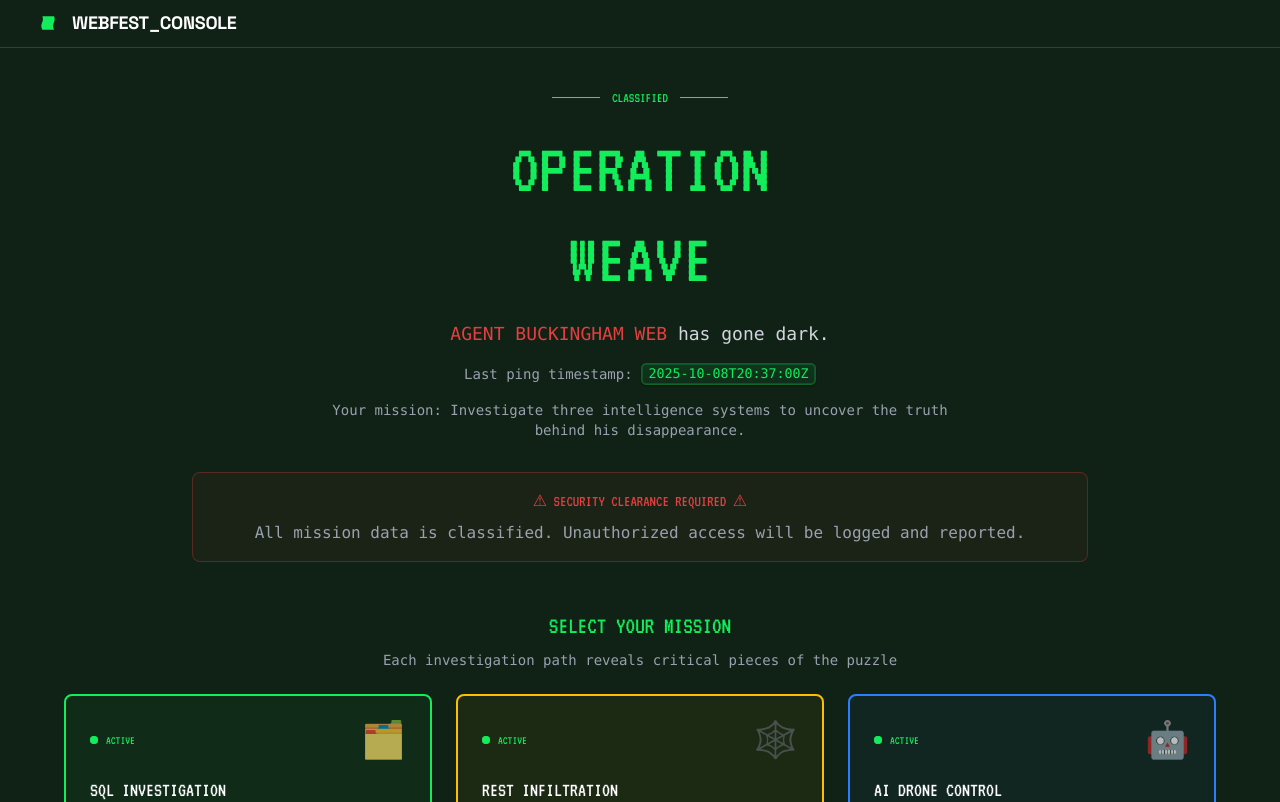
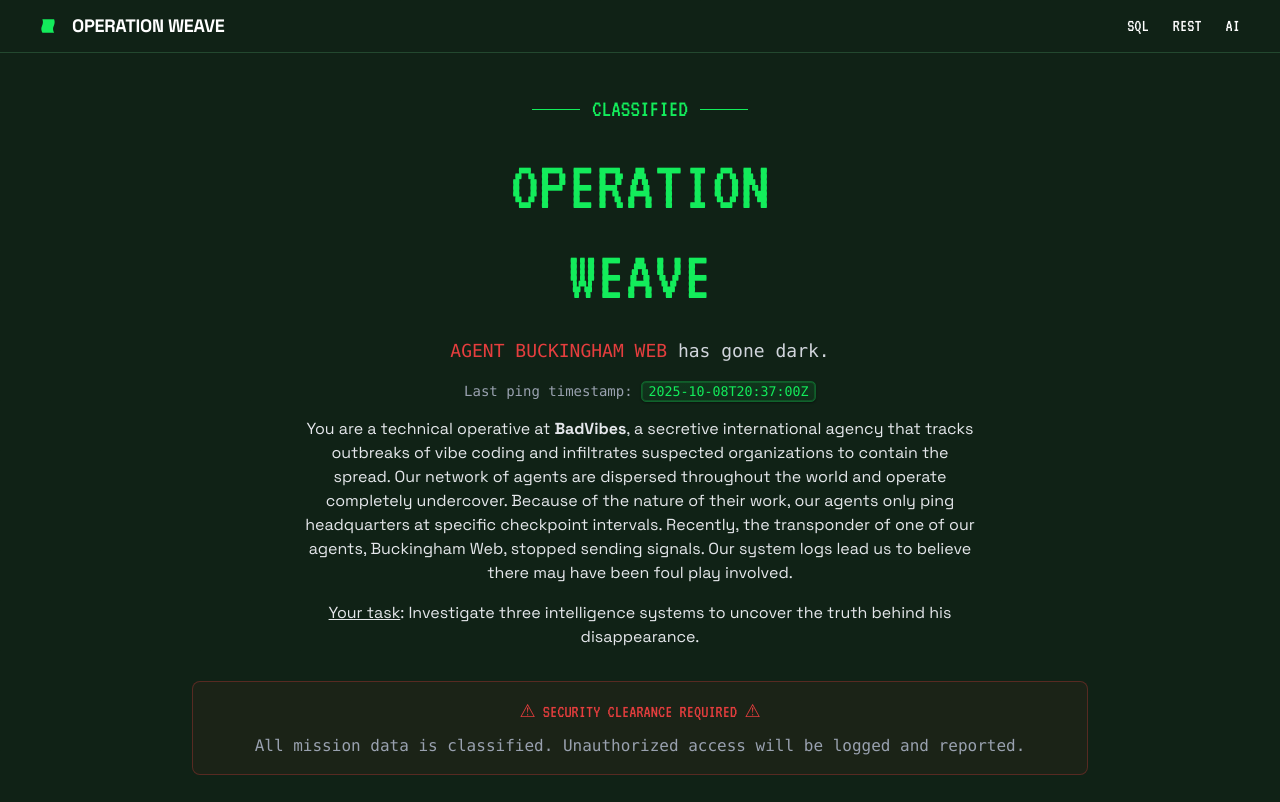
Before and after one commit to weblabsuw/event2_2025, a SvelteKit app: page / in a window 1280 px wide. Shown: the top 802 px of the page. Built offline with nearby package versions, Linux system fonts and the light colour scheme.

Commit message:
Add navigation header

```diff
--- a/src/lib/components/Header.svelte
+++ b/src/lib/components/Header.svelte
@@ -1,17 +1,42 @@
+<script>
+</script>
+
 <header
 	class="flex items-center justify-between border-b border-solid border-b-[#23482f] px-10 py-3 whitespace-nowrap"
 >
-	<div class="flex items-center gap-4 text-white">
+	<div class="flex items-center text-white">
+		<a class="contents" href="/">
 			<div class="size-4 text-primary">
-			<svg fill="none" viewBox="0 0 48 48" xmlns="http://www.w3.org/2000/svg">
+				<svg viewBox="0 0 48 48" xmlns="http://www.w3.org/2000/svg">
 					<path
 						d="M42.4379 44C42.4379 44 36.0744 33.9038 41.1692 24C46.8624 12.9336 42.2078 4 42.2078 4L7.01134 4C7.01134 4 11.6577 12.932 5.96912 23.9969C0.876273 33.9029 7.27094 44 7.27094 44L42.4379 44Z"
 						fill="currentColor"
 					></path>
 				</svg>
 			</div>
-		<h2 class="font-display text-lg leading-tight font-bold tracking-[-0.015em] text-white">
-			WEBFEST_CONSOLE
+			<h2 class="font-display pl-4 text-lg leading-tight font-bold tracking-[-0.015em] text-white hover:text-primary transition-colors">
+				OPERATION WEAVE
 			</h2>
+		</a>
 	</div>
+	<nav class="flex items-center gap-6">
+		<a
+			href="/sql"
+			class="font-pixel text-lg font-medium text-white hover:text-primary transition-colors"
+		>
+			SQL
+		</a>
+		<a
+			href="/rest"
+			class="font-pixel text-lg font-medium text-white hover:text-primary transition-colors"
+		>
+			REST
+		</a>
+		<a
+			href="/ai"
+			class="font-pixel text-lg font-medium text-white hover:text-primary transition-colors"
+		>
+			AI
+		</a>
+	</nav>
 </header>
--- a/src/routes/+page.svelte
+++ b/src/routes/+page.svelte
@@ -155,7 +155,7 @@
 				<div class="animate-fadeIn">
 					<div class="mb-4 flex items-center justify-center gap-3">
 						<div class="h-px w-12 bg-primary"></div>
-						<span class="font-pixel text-sm text-primary">CLASSIFIED</span>
+						<span class="font-pixel text-2xl text-primary">CLASSIFIED</span>
 						<div class="h-px w-12 bg-primary"></div>
 					</div>
 
@@ -170,13 +170,20 @@
 						<p class="font-mono text-sm text-gray-400">
 							Last ping timestamp: <code class="code-inline">2025-10-08T20:37:00Z</code>
 						</p>
-						<p class="font-mono text-sm text-gray-400">
-							Your mission: Investigate three intelligence systems to uncover the truth behind his disappearance.
+						<p class="text-base gray-300">
+							You are a technical operative at <b>BadVibes</b>, a secretive international agency that tracks outbreaks of vibe coding
+							and infiltrates suspected organizations to contain the spread. Our network of agents are dispersed throughout
+							the world and operate completely undercover. Because of the nature of their work, our agents
+							only ping headquarters at specific checkpoint intervals. Recently, the transponder of one of our agents,
+							Buckingham Web, stopped sending signals. Our system logs lead us to believe there may have been foul play involved.
+						</p>
+						<p class="text-base gray-300">
+							<u>Your task</u>: Investigate three intelligence systems to uncover the truth behind his disappearance.
 						</p>
 					</div>
 
 					<div class="mt-8 rounded-lg border border-spy-red/30 bg-spy-red/5 p-4">
-						<p class="font-pixel text-s text-spy-red">
+						<p class="font-pixel text-lg text-spy-red">
 							⚠ SECURITY CLEARANCE REQUIRED ⚠
 						</p>
 						<p class="mt-2 font-mono text-s text-gray-400">
@@ -256,10 +263,10 @@
 			<!-- Footer hint -->
 			<section class="w-full max-w-4xl text-center">
 				<div class="rounded-lg border border-gray-700 bg-black/20 p-6">
-					<p class="font-pixel text-s text-gray-400">
+					<p class="font-pixel text-xl text-gray-400">
 						💡 ANALYST TIP
 					</p>
-					<p class="mt-2 font-mono text-s text-gray-500">
+					<p class="mt-2 font-mono text-s text-gray-200">
 						Complete all three missions to gather enough intelligence. Each mission provides crucial data that interconnects with the others. Cross-reference your findings to solve the mystery.
 					</p>
 				</div>
```
Lines whose indentation alone changed are shown as unchanged.
